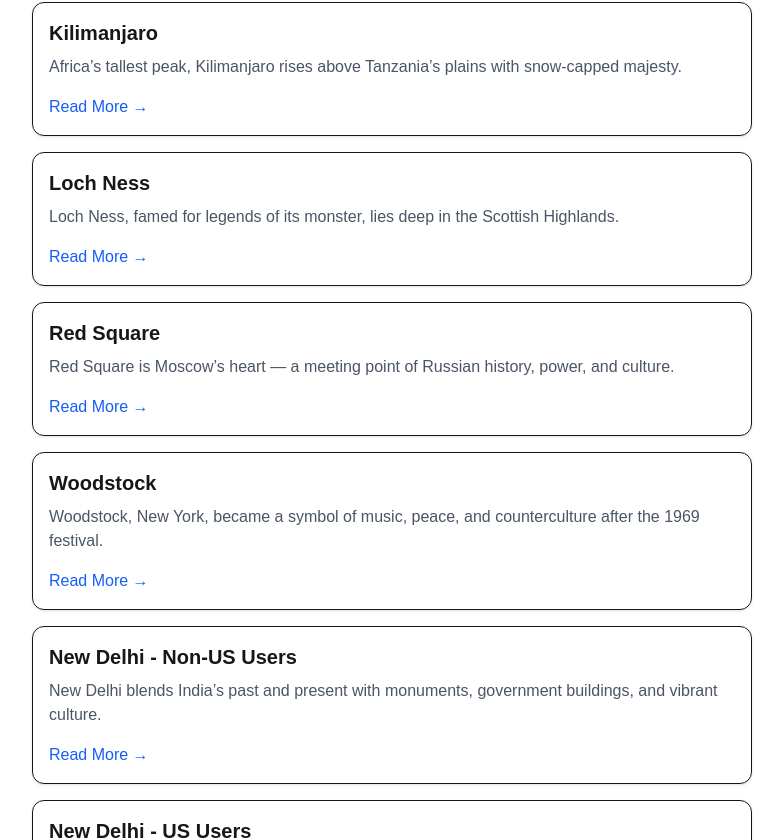
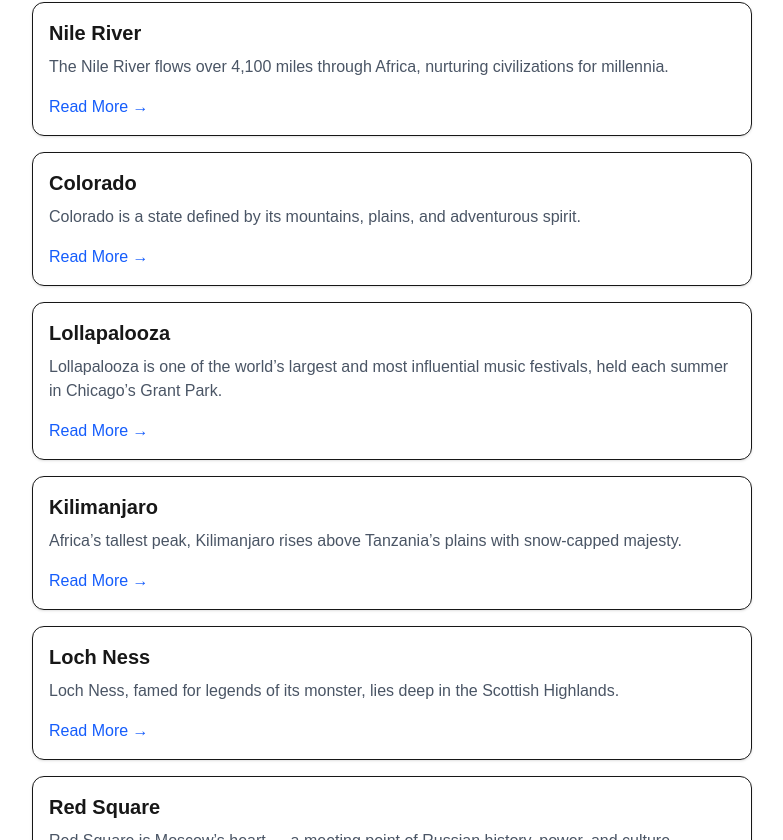
Before and after one commit to DerekJuracek/eb-dynamic-mapping-comp, a Next.js app: page / in a window 1280 px wide. Shown: the part 340-1180 px from the top of the page, without its empty margins (248-1031 px from the left). Built offline with nearby package versions, Linux system fonts and the light colour scheme.

Commit message:
update article locations for presentation

```diff
--- a/app/Mapping/MapCommon.ts
+++ b/app/Mapping/MapCommon.ts
@@ -128,8 +128,8 @@
       })
         .setLngLat([geom.lng, geom.lat])
         .setHTML(`
-          <div class="popup-card">
-            <div class="popup-title">${p.title}</div>
+          <div class="popup-card" role="dialog" aria-label="Map popup for ${p.title}">
+            <div class="popup-title" aria-label="Map popup for ${p.title}">${p.title}</div>
             <a href="${p.url}" target="_blank" class="popup-link">
               <strong>View Britannica Article</strong>
             </a>
--- a/app/data/articles.ts
+++ b/app/data/articles.ts
@@ -29,8 +29,60 @@
     content: `Rising above the Champ de Mars, the Eiffel Tower has come to define the Parisian skyline.`,
     url: "https://www.britannica.com/topic/Eiffel-Tower-Paris-France",
   },
+   {
+    id: "2",
+    origin: "default",
+    size: "large",
+    title: "Nile River",
+    language: "en",
+    type: "interactive",
+    hasMap: true,
+    lnglat: [32.15770737905076, 23.55979236573434],
+    bbox: [[30.2512728, 15.6073172], [34.0641419, 31.5122675]],
+    excerpt:
+      "The Nile River flows over 4,100 miles through Africa, nurturing civilizations for millennia.",
+    content: `The Nile has been the foundation of African agriculture and settlement since ancient Egypt.`,
+    url: "https://www.britannica.com/place/Nile-River",
+  },
+   {
+    id: "3",
+    origin: "default",
+    size: "large",
+    title: "Colorado",
+    language: "en",
+    type: "interactive",
+    hasMap: true,
+    lnglat: [-105.7820674, 39.5500507],
+    bbox: [[-109.060204, 36.992449], [-102.041522, 41.0034439]],
+    excerpt: "Colorado is a state defined by its mountains, plains, and adventurous spirit.",
+    content: `From Denver’s skyline to the peaks of the Rockies, Colorado balances nature and innovation.`,
+    url: "https://www.britannica.com/place/Colorado-state",
+  },
   {
-    id: "2",
+  id: "4",
+  origin: "default",
+  size: "large",
+  title: "Lollapalooza",
+  language: "en",
+  type: "interactive",
+  hasMap: true,
+  lnglat: [-87.6200004, 41.8721453], // Grant Park center
+  bbox: [
+    [-87.6287, 41.8647], // SW corner of Grant Park festival footprint
+    [-87.6138, 41.8822]  // NE corner
+  ],
+  excerpt:
+    "Lollapalooza is one of the world’s largest and most influential music festivals, held each summer in Chicago’s Grant Park.",
+  content: `
+    Founded in 1991 by Perry Farrell, Lollapalooza has grown into a global festival brand.
+    The Chicago edition spans four days and features hundreds of artists across multiple stages,
+    drawing fans from around the world to the shores of Lake Michigan.
+  `,
+  url: "https://www.britannica.com/art/Lollapalooza",
+},
+
+  {
+    id: "5",
     origin: "default",
     size: "small",
     title: "Kilimanjaro",
@@ -46,7 +98,7 @@
   },
 
   {
-    id: "3",
+    id: "6",
     origin: "default",
     size: "large",
     title: "Loch Ness",
@@ -60,7 +112,7 @@
     url: "https://www.britannica.com/place/Loch-Ness-lake-Scotland-United-Kingdom",
   },
   {
-    id: "4",
+    id: "7",
     origin: "default",
     size: "large",
     title: "Red Square",
@@ -75,7 +127,7 @@
     url: "https://www.britannica.com/topic/Red-Square",
   },
     {
-    id: "5",
+    id: "8",
     origin: "default",
     size: "large",
     title: "Woodstock",
@@ -90,10 +142,10 @@
     url: "https://www.britannica.com/event/Woodstock",
   },
     {
-    id: "6",
+    id: "9",
     origin: "india",
     size: "large",
-    title: "New Delhi - Non-US Users",
+    title: "New Delhi - India Users",
     language: "en",
     type: "static-preview",
     hasMap: true,
@@ -105,10 +157,10 @@
     url: "https://www.britannica.com/place/Delhi",
   },
    {
-    id: "7",
+    id: "10",
     origin: "default",
     size: "large",
-    title: "New Delhi - US Users",
+    title: "New Delhi - Non-India Users",
     language: "en",
     type: "static-preview",
     hasMap: true,
@@ -120,7 +172,7 @@
     url: "https://www.britannica.com/place/Delhi",
   },
   {
-    id: "8",
+    id: "11",
     origin: "default",
     size: "large",
     title: "Panama Canal",
@@ -134,7 +186,7 @@
     url: "https://www.britannica.com/topic/Panama-Canal",
   },
   {
-    id: "9",
+    id: "12",
     origin: "default",
     size: "large",
     title: "Tierra del Fuego",
@@ -149,7 +201,7 @@
     url: "https://www.britannica.com/place/Tierra-del-Fuego-archipelago-South-America",
   },
   {
-  id: "10",
+  id: "13",
   origin: "default",
   size: "large",
   title: "Gulf of America / Gulf of Mexico",
@@ -164,7 +216,7 @@
   url: "https://www.britannica.com/place/Gulf-of-Mexico",
 },
 {
-  id: "11",
+  id: "14",
   origin: "india",
   size: "large",
   title: "Gulf of Mexico - Non-US Users",
@@ -180,7 +232,7 @@
 },
 
    {
-    id: "12",
+    id: "15",
     origin: "default",
     size: "large",
     title: "Chicago",
@@ -194,7 +246,7 @@
     url: "https://www.britannica.com/place/Illinois-state",
   },
   {
-    id: "13",
+    id: "16",
     origin: "default",
     size: "large",
     title: "Field Museum",
@@ -209,7 +261,7 @@
     url: "https://www.britannica.com/topic/Field-Museum",
   },
   {
-    id: "14",
+    id: "17",
     origin: "default",
     size: "large",
     title: "Shedd Aquarium",
@@ -224,7 +276,7 @@
     url: "https://www.britannica.com/topic/Shedd-Aquarium",
   },
   {
-    id: "15",
+    id: "18",
     origin: "default",
     size: "large",
     title: "Wrigley Field",
@@ -239,7 +291,7 @@
     url: "https://www.britannica.com/place/Wrigley-Field",
   },
   {
-    id: "16",
+    id: "19",
     origin: "default",
     size: "large",
     title: "Illinois River",
@@ -254,7 +306,7 @@
     url: "https://www.britannica.com/place/Illinois-River",
   },
   {
-    id: "17",
+    id: "20",
     origin: "default",
     size: "large",
     title: "Illinois River: Flowing Through the Prairie State",
@@ -271,7 +323,7 @@
     url: "https://www.britannica.com/place/Illinois-River",
   },
 {
-    id: "18",
+    id: "21",
     origin: "default",
     size: "large",
     title: "Quad Cities",
@@ -289,7 +341,7 @@
     url: "https://www.britannica.com/place/Quad-Cities",
   },
   {
-    id: "19",
+    id: "22",
     origin: "default",
     size: "large",
     title: "Wisconsin Dells",
@@ -306,7 +358,7 @@
     url: "https://www.britannica.com/place/Wisconsin-Dells",
   },
   {
-    id: "20",
+    id: "23",
     origin: "default",
     size: "large",
     title: "Aurora",
@@ -323,7 +375,7 @@
     url: "https://www.britannica.com/place/Aurora-Illinois",
   },
   {
-    id: "21",
+    id: "24",
     origin: "default",
     size: "large",
     title: "Museum of Science and Industry",
@@ -340,7 +392,7 @@
     url: "https://www.britannica.com/topic/Museum-of-Science-and-Industry",
   },
   {
-    id: "22",
+    id: "25",
     origin: "default",
     size: "large",
     title: "Rockford",
@@ -357,7 +409,7 @@
     url: "https://www.britannica.com/place/Rockford",
   },
   {
-    id: "23",
+    id: "26",
     origin: "default",
     size: "large",
     title: "Notre Dame",
@@ -374,7 +426,7 @@
     url: "https://www.britannica.com/topic/University-of-Notre-Dame",
   },
   {
-    id: "24",
+    id: "27",
     origin: "default",
     size: "large",
     title: "American Airlines Flight 191",
@@ -391,7 +443,7 @@
     url: "https://www.britannica.com/event/American-Airlines-Flight-191",
   },
   {
-    id: "25",
+    id: "28",
     origin: "default",
     size: "large",
     title: "Peoria",
@@ -408,7 +460,7 @@
     url: "https://www.britannica.com/place/Peoria-Illinois",
   },
   {
-    id: "26",
+    id: "29",
     origin: "default",
     size: "large",
     title: "Pentagon",
@@ -423,7 +475,7 @@
     url: "https://www.britannica.com/topic/Pentagon",
   },
   {
-    id: "27",
+    id: "30",
     origin: "default",
     size: "large",
     title: "Andes Mountains",
@@ -438,7 +490,7 @@
     url: "https://www.britannica.com/place/Andes-Mountains",
   },
   {
-    id: "28",
+    id: "31",
     origin: "default",
     size: "large",
     title: "Sydney Harbour Bridge",
@@ -453,7 +505,7 @@
     url: "https://www.britannica.com/topic/Sydney-Harbour-Bridge",
   },
   {
-    id: "29",
+    id: "32",
     origin: "default",
     size: "large",
     title: "Ginza",
@@ -468,7 +520,7 @@
     url: "https://www.britannica.com/place/Ginza-Japan",
   },
   {
-    id: "30",
+    id: "33",
     origin: "default",
     size: "large",
     title: "Carthage",
@@ -483,7 +535,7 @@
     url: "https://www.britannica.com/place/Carthage-ancient-city-Tunisia",
   },
   {
-    id: "31",
+    id: "34",
     origin: "default",
     size: "large",
     title: "Amazon Rainforest",
@@ -497,7 +549,7 @@
     url: "https://www.britannica.com/place/Amazon-Rainforest",
   },
   {
-    id: "32",
+    id: "35",
     origin: "default",
     size: "large",
     title: "Langjökull",
@@ -511,22 +563,9 @@
     content: `Located in the western highlands, Langjökull provides scientists a window into climate change.`,
     url: "https://www.britannica.com/place/Langjokull",
   },
-  {
-    id: "33",
-    origin: "default",
-    size: "large",
-    title: "Colorado",
-    language: "en",
-    type: "interactive",
-    hasMap: true,
-    lnglat: [-105.7820674, 39.5500507],
-    bbox: [[-109.060204, 36.992449], [-102.041522, 41.0034439]],
-    excerpt: "Colorado is a state defined by its mountains, plains, and adventurous spirit.",
-    content: `From Denver’s skyline to the peaks of the Rockies, Colorado balances nature and innovation.`,
-    url: "https://www.britannica.com/place/Colorado-state",
-  },
+
    {
-    id: "34",
+    id: "36",
     origin: "default",
     size: "large",
     title: "Bosporus",
@@ -540,20 +579,6 @@
     content: `This narrow waterway defines Istanbul’s geography and history, blending East and West.`,
     url: "https://www.britannica.com/place/Bosporus",
   },
-   {
-    id: "35",
-    origin: "default",
-    size: "large",
-    title: "Nile River",
-    language: "en",
-    type: "interactive",
-    hasMap: true,
-    lnglat: [32.15770737905076, 23.55979236573434],
-    bbox: [[30.2512728, 15.6073172], [34.0641419, 31.5122675]],
-    excerpt:
-      "The Nile River flows over 4,100 miles through Africa, nurturing civilizations for millennia.",
-    content: `The Nile has been the foundation of African agriculture and settlement since ancient Egypt.`,
-    url: "https://www.britannica.com/place/Nile-River",
-  },
+
 
 ];
```
